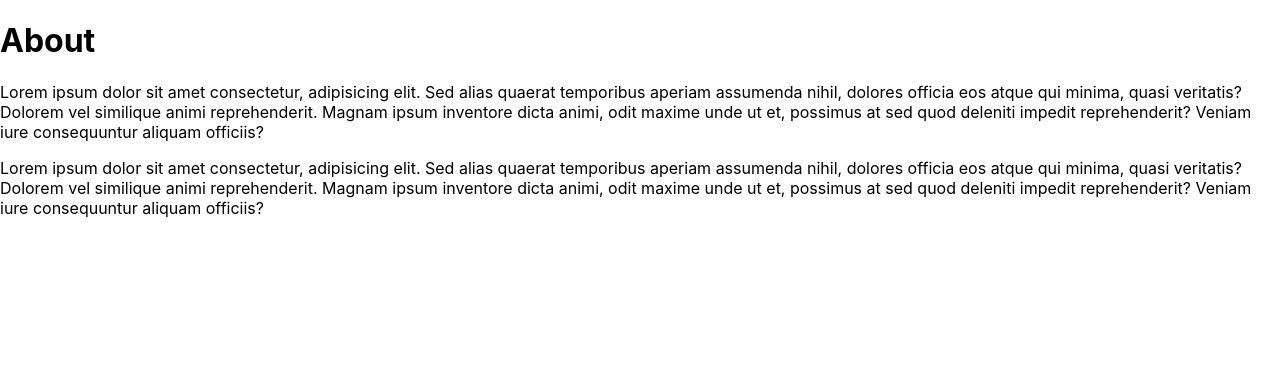
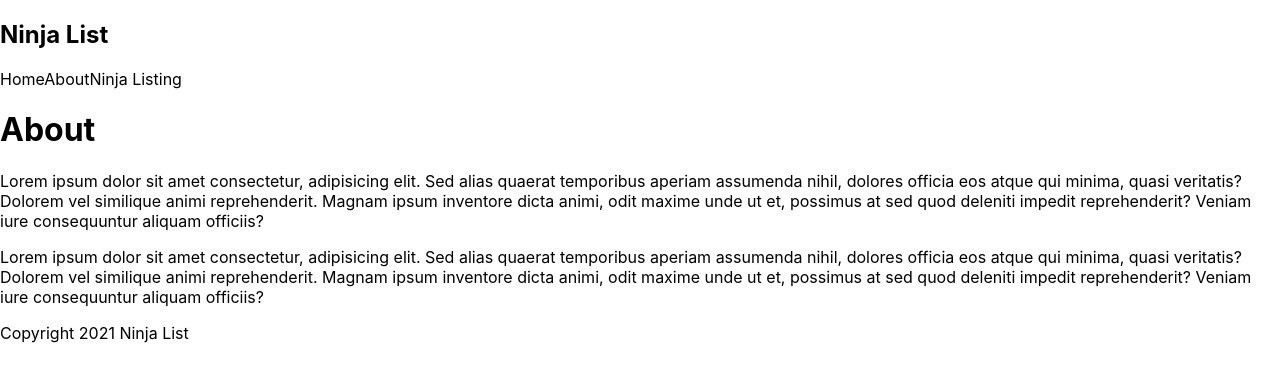
Before and after one commit to crypt096/nextjs, a Next.js app: page /about in a window 1280 px wide. Shown: the top 382 px of the page. Built offline with nearby package versions, Linux system fonts and the light colour scheme.

Commit message:
Creating a Layout component.

```diff
--- /dev/null
+++ b/components/Layout.js
@@ -0,0 +1,14 @@
+import Navbar from './Navbar';
+import Footer from './Footer';
+
+const Layout = ({ children }) => {
+  return (
+    <div className="content">
+      <Navbar />
+      {children}
+      <Footer />
+    </div>
+  );
+}
+
+export default Layout;
--- a/pages/_app.js
+++ b/pages/_app.js
@@ -1,7 +1,12 @@
-import '../styles/globals.css'
+import Layout from '../components/Layout';
+import '../styles/globals.css';
 
 function MyApp({ Component, pageProps }) {
-  return <Component {...pageProps} />
+  return (
+    <Layout>
+      <Component {...pageProps} />
+    </Layout>
+  )
 }
 
 export default MyApp
```
